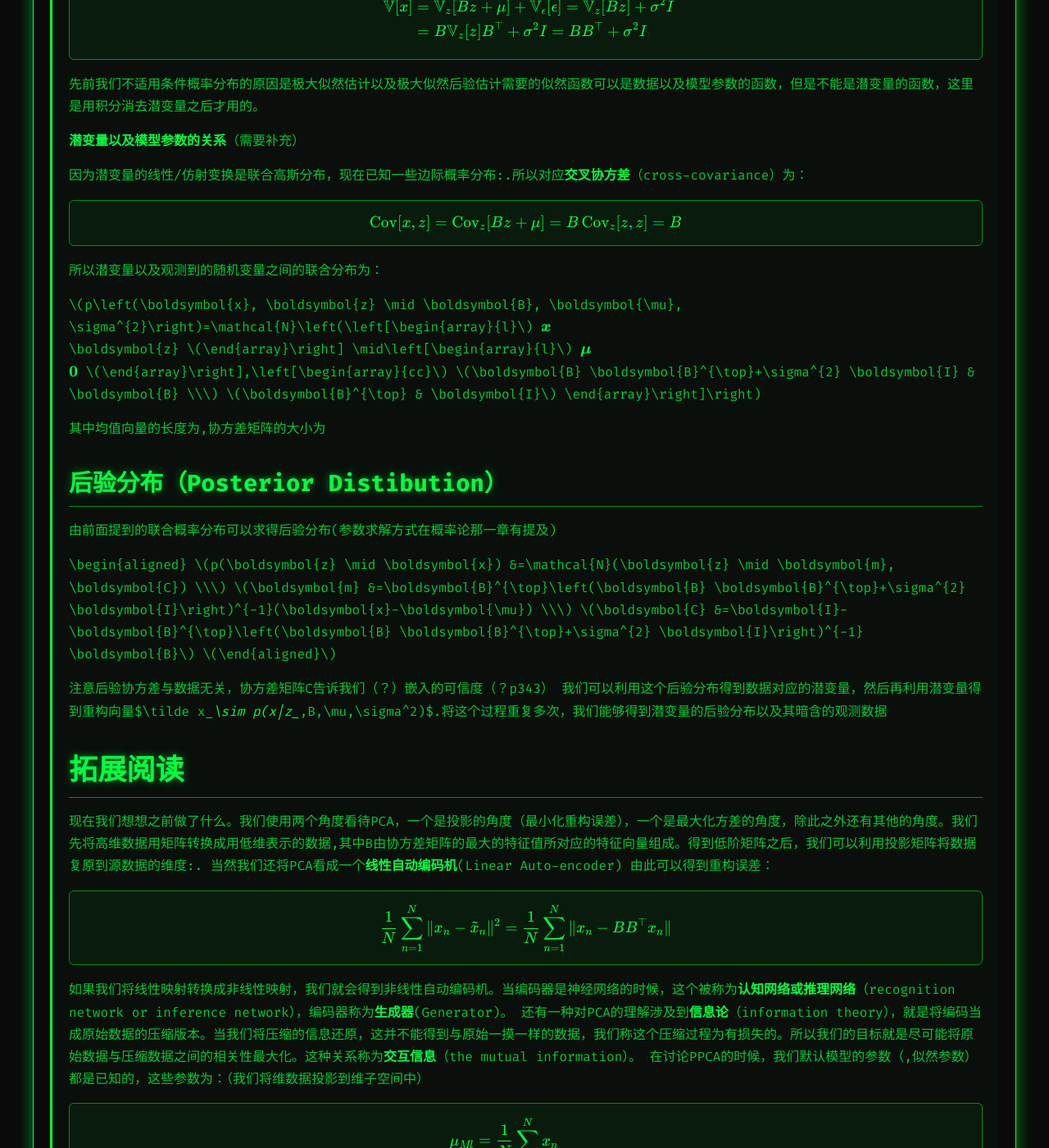
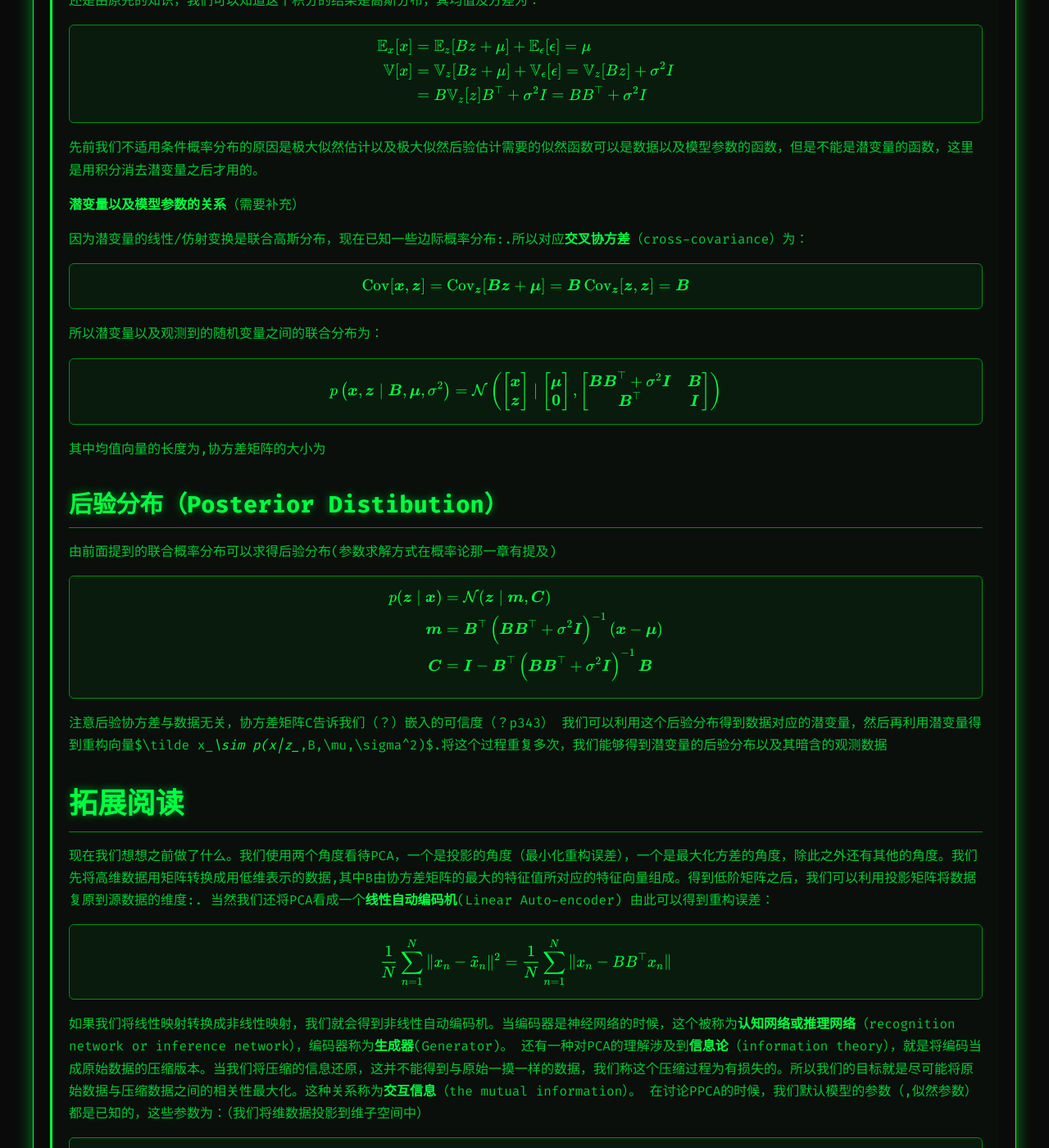
Before and after one commit to Baymine/Baymine.github.io, a Jekyll site: the page built from _posts/2021-07-02-mml-ch-10-dimensionality-reduction-with-principal-component-analysis.md, in a window 1280 px wide and 1400 px high, scrolled down 13377 px. Shown: the whole window at 82% size. Built offline with Jekyll 4.4.1, drawn with Linux system fonts in a browser that asks for light colours; nearby versions of some CDN libraries; some of the changed text lies outside the part shown.

Commit message:
fix: format the mathmatics format

```diff
--- a/_posts/2021-07-02-mml-ch-10-dimensionality-reduction-with-principal-component-analysis.md
+++ b/_posts/2021-07-02-mml-ch-10-dimensionality-reduction-with-principal-component-analysis.md
@@ -110,14 +110,20 @@ $$\begin{aligned}\hat Sb_i &= \frac 1N \hat X \hat X^\top b_i=\frac1N(X-B_{m-1}X
 
 由于都是这个子空间下的规范正交基（ONB），所以：
 
-$$\boldsymbol B_{m-1}\boldsymbol b_i=\left\{$$
+$$
+\boldsymbol B_{m-1}\boldsymbol b_i=\left\{
 \begin{aligned}
-\boldsymbol b_i, \quad i
+\boldsymbol b_i, \quad &i \leq m-1 \\
+\boldsymbol 0, \quad &i > m-1
+\end{aligned}
+\right.
+$$
 
 当时，说明是子空间下的一个正交基，由于是规范正交基，所以与其他基向量的乘积为0，与自身相乘仍为自身。当时，说明不是子空间下的正交基，这时候，这与其他的所有的正交基相互垂直，所以与他们的乘积也就为0.
 由上面的关系可以得到：
 
-$$\hat S b_i=(S-B_{m-1}S)b_i=Sb_i=\lambda_ib_i\\\hat Sb_m = Sb_m=\lambda_mb_m$$
+$$\hat S b_i=(S-B_{m-1}S)b_i=Sb_i=\lambda_ib_i\\\hat Sb_m = Sb_m=\lambda_mb_m
+$$
 
 这可以知道正交投影之后的向量的特征向量的是一致的。
 当时，的关系式带入到（*）中：
@@ -166,7 +172,8 @@ $$\tilde x_n:=\sum^M_{m=1}z_{mn}b_m=Bz_n\in \mathbb R^D,\quad z_n := [z_{1n},\cd
 为投影矩阵的坐标。
 描述PCA之后的损失的量度为**重构误差**（Reconstruction Error）:
 
-$$J_m:=\frac 1N \sum^N_{n=1}\| x_n-\tilde x_n\|^2## [](#%E6%89%BE%E5%88%B0%E6%9C%80%E4%BC%98%E5%8C%96%E5%9D%90%E6%A0%87%EF%BC%88Finding-Optimal-Coordinates%EF%BC%89)找到最优化坐标（Finding Optimal Coordinates）$$
+$$J_m:=\frac 1N \sum^N_{n=1}\| x_n-\tilde x_n\|^2 $$
+## [](#%E6%89%BE%E5%88%B0%E6%9C%80%E4%BC%98%E5%8C%96%E5%9D%90%E6%A0%87%EF%BC%88Finding-Optimal-Coordinates%EF%BC%89)找到最优化坐标（Finding Optimal Coordinates）
 
 想要找到最优化的坐标，需要找到原向量在基向量空间中的正交映射.如下图所示，我的目标也可以理解为找到最小的,由图中可以知道最小的时候是向量正交投影到基向量上的时候。
 <!-- Image removed: CSDN link no longer accessible -->
@@ -216,10 +223,12 @@ $$\tilde x _n=(\sum^M_{m=1}b_mb_m^\top)x_n>$$
 
 原先提到原始数据可以用基向量线性组合表示，所以(这里可以理解为将原向量分解为投影向量和位移向量)
 
+$$
 \begin{aligned}
-$$\boldsymbol{x}_{n} &=\sum_{d=1}^{D} z_{d n} \boldsymbol{b}_{d} \stackrel{(10.32)}{=} \sum_{d=1}^{D}\left(\boldsymbol{x}_{n}^{\top} \boldsymbol{b}_{d}\right) \boldsymbol{b}_{d}=\left(\sum_{d=1}^{D} b_{d} \boldsymbol{b}_{d}^{\top}\right) \boldsymbol{x}_{n} \\$$
-$$&=\left(\sum_{m=1}^{M} \boldsymbol{b}_{m} \boldsymbol{b}_{m}^{\top}\right) \boldsymbol{x}_{n}+\left(\sum_{j=M+1}^{D} \boldsymbol{b}_{j} \boldsymbol{b}_{j}^{\top}\right) \boldsymbol{x}_{n}$$
-$$\end{aligned}$$
+\boldsymbol{x}_{n} &=\sum_{d=1}^{D} z_{d n} \boldsymbol{b}_{d} \stackrel{(10.32)}{=} \sum_{d=1}^{D}\left(\boldsymbol{x}_{n}^{\top} \boldsymbol{b}_{d}\right) \boldsymbol{b}_{d}=\left(\sum_{d=1}^{D} \boldsymbol{b}_{d} \boldsymbol{b}_{d}^{\top}\right) \boldsymbol{x}_{n} \\
+&=\left(\sum_{m=1}^{M} \boldsymbol{b}_{m} \boldsymbol{b}_{m}^{\top}\right) \boldsymbol{x}_{n}+\left(\sum_{j=M+1}^{D} \boldsymbol{b}_{j} \boldsymbol{b}_{j}^{\top}\right) \boldsymbol{x}_{n}
+\end{aligned}
+$$
 
 所以位移向量（displacement vector）为：
 
@@ -255,10 +264,12 @@ $$J_M=\frac 1N \sum^N_{n=1}\sum^D_{j=M+1}(b_j^\top x_n)^2=\frac {1}{N}\sum^N_{n=
 
 由于点乘的对称性，我们可以知道,带入上式：
 
+$$
 \begin{aligned}
-$$J_{M} &=\sum_{j=M+1}^{D} \boldsymbol{b}_{j}^{\top} \underbrace{\left(\frac{1}{N} \sum_{n=1}^{N} \boldsymbol{x}_{n} \boldsymbol{x}_{n}^{\top}\right)}_{=: \boldsymbol{S}} \boldsymbol{b}_{j}=\sum_{j=M+1}^{D} \boldsymbol{b}_{j}^{\top} \boldsymbol{S} \boldsymbol{b}_{j} \\$$
-$$&=\sum_{j=M+1}^{D} \operatorname{tr}\left(\boldsymbol{b}_{j}^{\top} \boldsymbol{S} \boldsymbol{b}_{j}\right)=\sum_{j=M+1}^{D} \operatorname{tr}\left(\boldsymbol{S} \boldsymbol{b}_{j} \boldsymbol{b}_{j}^{\top}\right)=\operatorname{tr}(\underbrace{\left(\sum_{j=M+1}^{D} \boldsymbol{b}_{j} \boldsymbol{b}_{j}^{\top}\right)}_{\text {projection matrix }} \boldsymbol{S})$$
-$$\end{aligned}$$
+J_{M} &=\sum_{j=M+1}^{D} \boldsymbol{b}_{j}^{\top} \underbrace{\left(\frac{1}{N} \sum_{n=1}^{N} \boldsymbol{x}_{n} \boldsymbol{x}_{n}^{\top}\right)}_{=: \boldsymbol{S}} \boldsymbol{b}_{j}=\sum_{j=M+1}^{D} \boldsymbol{b}_{j}^{\top} \boldsymbol{S} \boldsymbol{b}_{j} \\
+&=\sum_{j=M+1}^{D} \operatorname{tr}\left(\boldsymbol{b}_{j}^{\top} \boldsymbol{S} \boldsymbol{b}_{j}\right)=\sum_{j=M+1}^{D} \operatorname{tr}\left(\boldsymbol{S} \boldsymbol{b}_{j} \boldsymbol{b}_{j}^{\top}\right)=\operatorname{tr}(\underbrace{\left(\sum_{j=M+1}^{D} \boldsymbol{b}_{j} \boldsymbol{b}_{j}^{\top}\right)}_{\text {projection matrix }} \boldsymbol{S})
+\end{aligned}
+$$
 
 由上可知，损失函数可以被理解为源数据在主子空间的正交补上的方差。这也对应这主成分分析是在最小化我们忽略的维度上的误差。等价的来说也就是我们需要保留方差最大的那几个维度。所以当我们投影到M维主子空间的时候，所对应的重构误差为：
 
@@ -395,9 +403,9 @@ $$x=Bz+\mu+\epsilon\in \mathbb R^D$$
 $$p(x|z,B,\mu,\sigma^2)=\mathcal N(x|Bz+\mu, \sigma^2I)$$
 
 整体来说，PPCA的生成过程为：
-
+$$
 \begin{aligned} z&\sim \mathcal N(z|0,I)\\ x_n|z_n&\sim\mathcal N(x|Bz_n+\mu,\sigma^2I)\end{aligned}
-
+$$
 想要得到获得这些参数，需要一些典型数据，想要得到这样的数据可以使用**祖先抽样**（Ancestral sampling）
 
 >
@@ -434,20 +442,24 @@ $$\begin{aligned}\mathbb E_x[x]&=\mathbb E_z[Bz+\mu]+\mathbb E_\epsilon[\epsilon
 
 因为潜变量的线性/仿射变换是联合高斯分布，现在已知一些边际概率分布:.所以对应**交叉协方差**（cross-covariance）为：
 
-$$\operatorname{Cov}[x,z]=\operatorname{Cov}_z[Bz+\mu]=B\operatorname{Cov}_z[z,z]=B$$
+$$
+\operatorname{Cov}[\boldsymbol{x},\boldsymbol{z}]=\operatorname{Cov}_{\boldsymbol{z}}[\boldsymbol{B}\boldsymbol{z}+\boldsymbol{\mu}]=\boldsymbol{B}\operatorname{Cov}_{\boldsymbol{z}}[\boldsymbol{z},\boldsymbol{z}]=\boldsymbol{B}
+$$
 
 所以潜变量以及观测到的随机变量之间的联合分布为：
 
-$$p\left(\boldsymbol{x}, \boldsymbol{z} \mid \boldsymbol{B}, \boldsymbol{\mu}, \sigma^{2}\right)=\mathcal{N}\left(\left[\begin{array}{l}$$
-$$\boldsymbol{x} \\$$
+$$
+p\left(\boldsymbol{x}, \boldsymbol{z} \mid \boldsymbol{B}, \boldsymbol{\mu}, \sigma^{2}\right)=\mathcal{N}\left(\begin{bmatrix}
+\boldsymbol{x} \\
 \boldsymbol{z}
-$$\end{array}\right] \mid\left[\begin{array}{l}$$
-$$\boldsymbol{\mu} \\$$
-$$\mathbf{0}$$
-$$\end{array}\right],\left[\begin{array}{cc}$$
-$$\boldsymbol{B} \boldsymbol{B}^{\top}+\sigma^{2} \boldsymbol{I} & \boldsymbol{B} \\$$
-$$\boldsymbol{B}^{\top} & \boldsymbol{I}$$
-\end{array}\right]\right)
+\end{bmatrix} \mid \begin{bmatrix}
+\boldsymbol{\mu} \\
+\mathbf{0}
+\end{bmatrix}, \begin{bmatrix}
+\boldsymbol{B} \boldsymbol{B}^{\top}+\sigma^{2} \boldsymbol{I} & \boldsymbol{B} \\
+\boldsymbol{B}^{\top} & \boldsymbol{I}
+\end{bmatrix}\right)
+$$
 
 其中均值向量的长度为,协方差矩阵的大小为
 
@@ -455,11 +467,13 @@ $$\boldsymbol{B}^{\top} & \boldsymbol{I}$$
 
 由前面提到的联合概率分布可以求得后验分布(参数求解方式在概率论那一章有提及)
 
+$$
 \begin{aligned}
-$$p(\boldsymbol{z} \mid \boldsymbol{x}) &=\mathcal{N}(\boldsymbol{z} \mid \boldsymbol{m}, \boldsymbol{C}) \\$$
-$$\boldsymbol{m} &=\boldsymbol{B}^{\top}\left(\boldsymbol{B} \boldsymbol{B}^{\top}+\sigma^{2} \boldsymbol{I}\right)^{-1}(\boldsymbol{x}-\boldsymbol{\mu}) \\$$
-$$\boldsymbol{C} &=\boldsymbol{I}-\boldsymbol{B}^{\top}\left(\boldsymbol{B} \boldsymbol{B}^{\top}+\sigma^{2} \boldsymbol{I}\right)^{-1} \boldsymbol{B}$$
-$$\end{aligned}$$
+p(\boldsymbol{z} \mid \boldsymbol{x}) &=\mathcal{N}(\boldsymbol{z} \mid \boldsymbol{m}, \boldsymbol{C}) \\
+\boldsymbol{m} &=\boldsymbol{B}^{\top}\left(\boldsymbol{B} \boldsymbol{B}^{\top}+\sigma^{2} \boldsymbol{I}\right)^{-1}(\boldsymbol{x}-\boldsymbol{\mu}) \\
+\boldsymbol{C} &=\boldsymbol{I}-\boldsymbol{B}^{\top}\left(\boldsymbol{B} \boldsymbol{B}^{\top}+\sigma^{2} \boldsymbol{I}\right)^{-1} \boldsymbol{B}
+\end{aligned}
+$$
 
 注意后验协方差与数据无关，协方差矩阵C告诉我们（？）嵌入的可信度（？p343）
 我们可以利用这个后验分布得到数据对应的潜变量，然后再利用潜变量得到重构向量$\tilde x_*\sim p(x|z_*,B,\mu,\sigma^2)$.将这个过程重复多次，我们能够得到潜变量的后验分布以及其暗含的观测数据
```
Also changed, not shown: other parts of _posts/2021-07-02-mml-ch-10-dimensionality-reduction-with-principal-component-analysis.md (+0 -3 lines).
